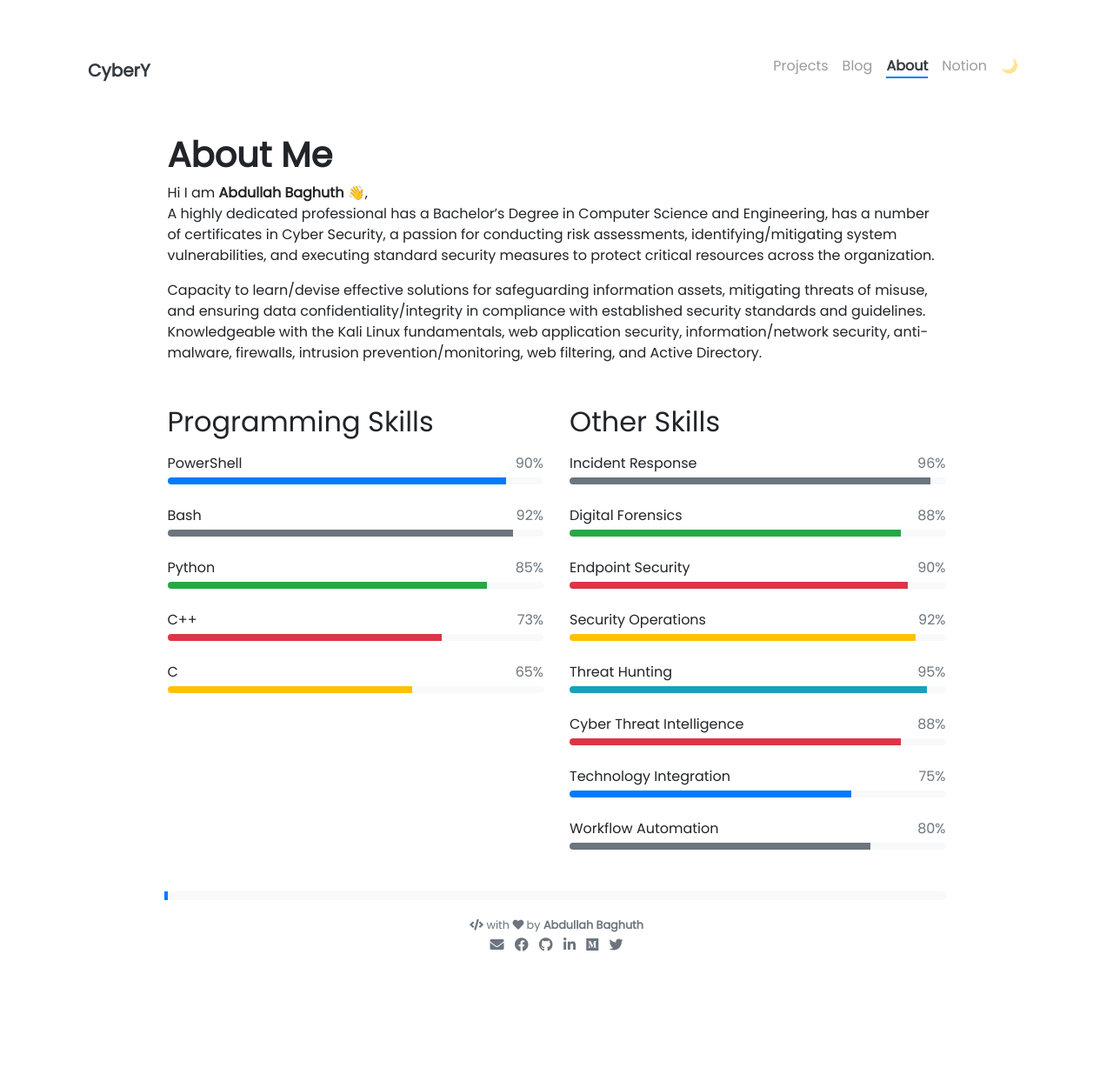
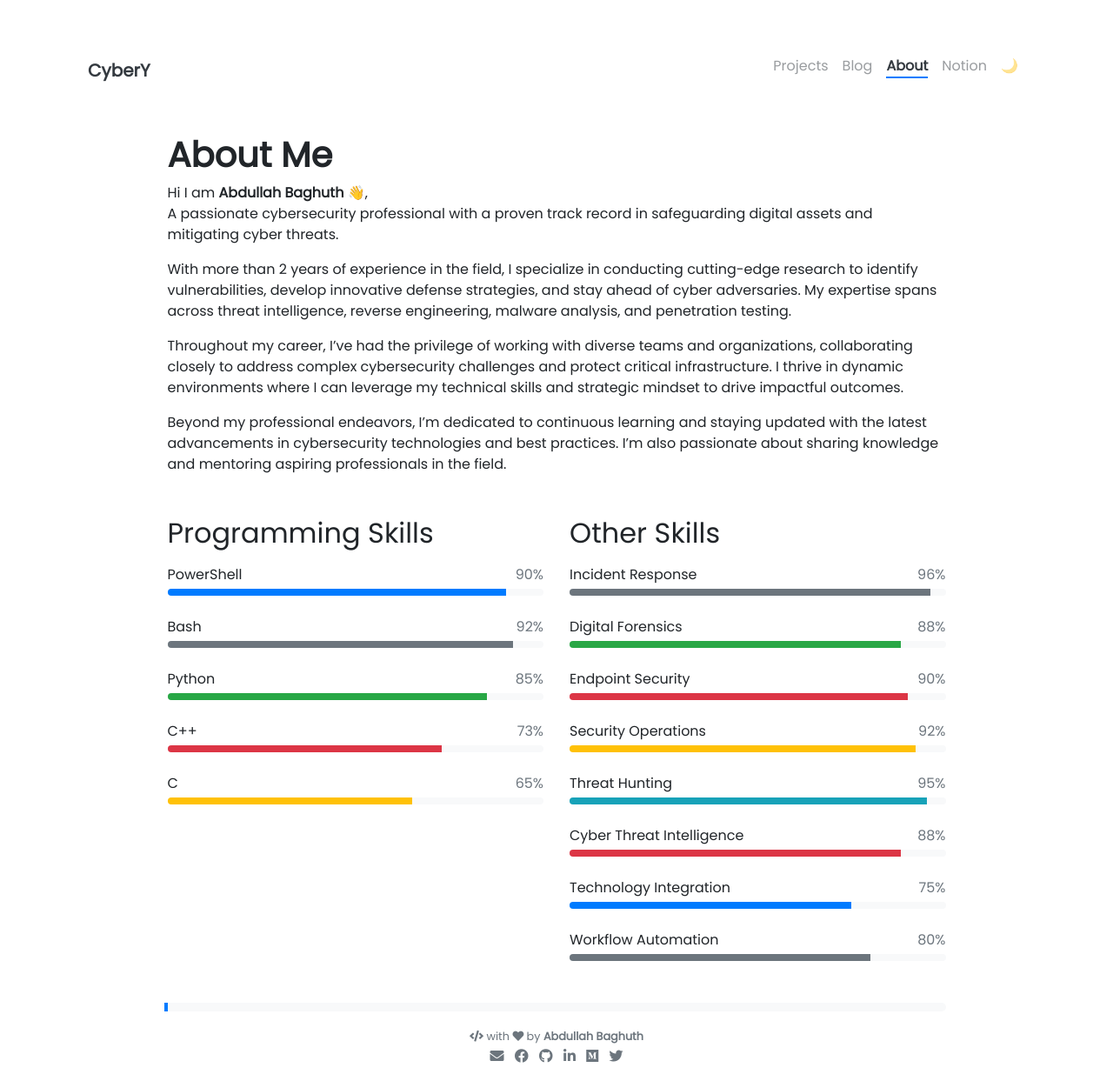
Before and after one commit to 0xCyberY/0xcybery.github.io, a Jekyll site: the page built from pages/about.md, in a window 1280 px wide. Shown: the whole page at 87% size. Built offline with Jekyll 4.4.1, drawn with Linux system fonts in a browser that asks for light colours; nearby versions of some CDN libraries; emoji names are drawn with the system emoji font; before the commit the page ends 1115 px from its top, so only the background shows below that.

Commit message:
Update about.md

```diff
--- a/pages/about.md
+++ b/pages/about.md
@@ -8,9 +8,13 @@ weight: 3
 # **About Me**
 
 Hi I am **{{ site.author.name }}** :wave:,<br>
-A highly dedicated professional has a Bachelor's Degree in Computer Science and Engineering, has a number of certificates in Cyber Security, a passion for conducting risk assessments, identifying/mitigating system vulnerabilities, and executing standard security measures to protect critical resources across the organization.
+A passionate cybersecurity professional with a proven track record in safeguarding digital assets and mitigating cyber threats.
 
-Capacity to learn/devise effective solutions for safeguarding information assets, mitigating threats of misuse, and ensuring data confidentiality/integrity in compliance with established security standards and guidelines. Knowledgeable with the Kali Linux fundamentals, web application security, information/network security, anti-malware, firewalls, intrusion prevention/monitoring, web filtering, and Active Directory.
+With more than 2 years of experience in the field, I specialize in conducting cutting-edge research to identify vulnerabilities, develop innovative defense strategies, and stay ahead of cyber adversaries. My expertise spans across threat intelligence, reverse engineering, malware analysis, and penetration testing.
+
+Throughout my career, I've had the privilege of working with diverse teams and organizations, collaborating closely to address complex cybersecurity challenges and protect critical infrastructure. I thrive in dynamic environments where I can leverage my technical skills and strategic mindset to drive impactful outcomes.
+
+Beyond my professional endeavors, I'm dedicated to continuous learning and staying updated with the latest advancements in cybersecurity technologies and best practices. I'm also passionate about sharing knowledge and mentoring aspiring professionals in the field.
 
 <div class="row">
 {% include about/skills.html title="Programming Skills" source=site.data.programming-skills %}
```
